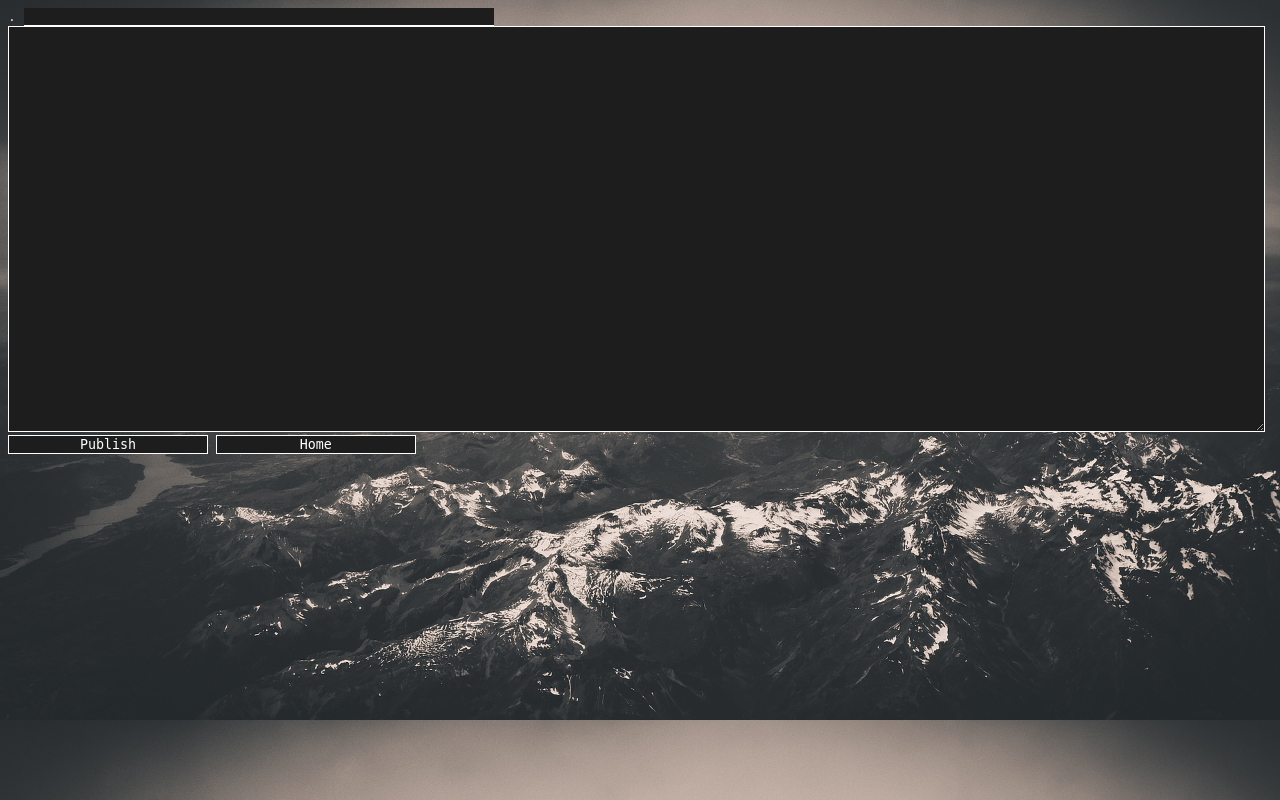
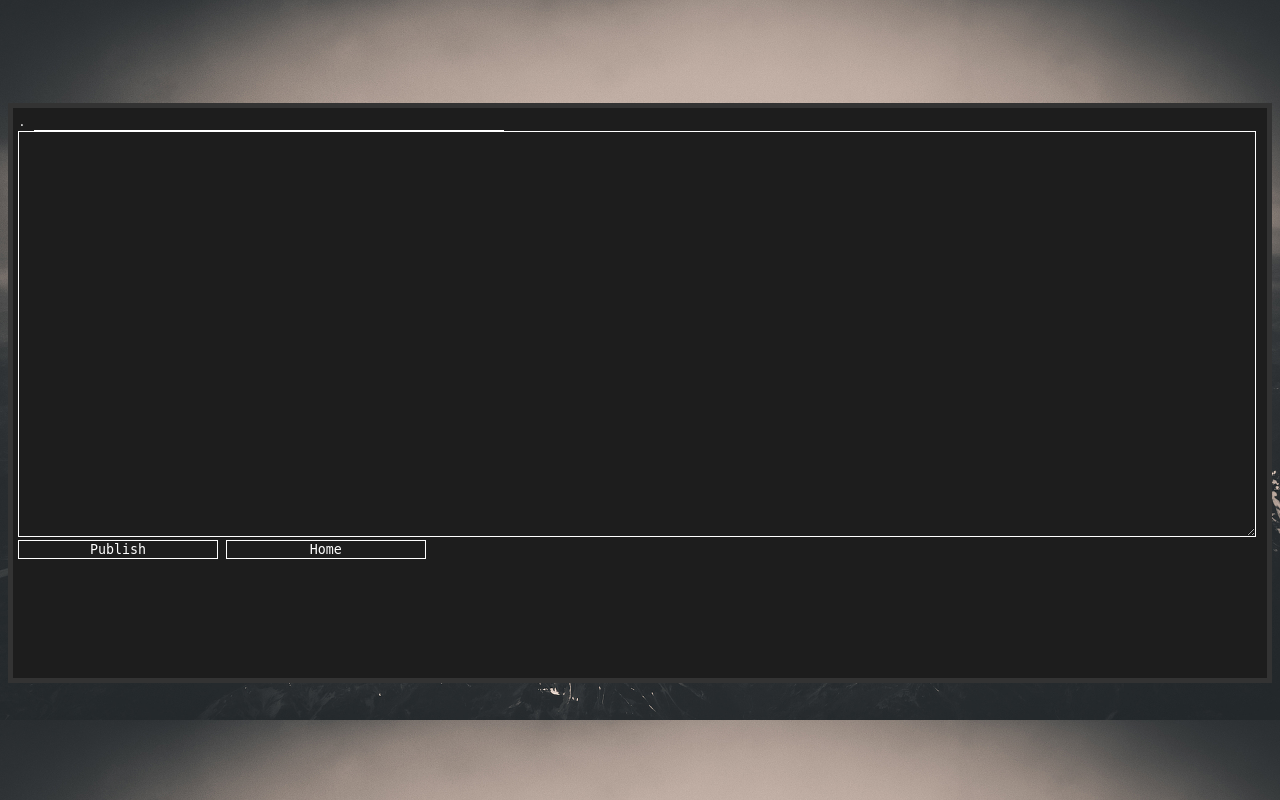
Before and after one commit to scotist/learning-journal-1, a Python web app: template learning_journal/learning_journal/templates/edit.jinja2 in a window 1280 px wide. Run offline with Jinja, Linux system fonts and the light colour scheme; the template is opened without the code that fills it, so the values that code supplies are empty.

Commit message:
Cleaned tags and look in edit template

```diff
--- a/learning_journal/learning_journal/templates/edit.jinja2
+++ b/learning_journal/learning_journal/templates/edit.jinja2
@@ -91,13 +91,17 @@
   <body>
     <div class="container">
       <div class="row">
-      <form action="" method="post">
+        <div class="one column">&nbsp;</div>
+          <div class="ten columns terminal">
             <form action="" method="post">{% if entry %}{{entry.id}}{% endif %}.<input type="hidden" name="id" value="{% if entry %}{{entry.id}}{% endif %}">
               <input type="text" name="title" value="{% if entry %}{{entry.title}}{% endif %}">
               <textarea name="text">{% if entry %}{{entry.text}}{% endif %}</textarea>
               <input type="submit" value="Publish">
               <a href="/"><input type="button" value="Home"></a>
               <br/>
+            </form>
+          </div>
+        </div>
       </div>
     </div>
   </body>
```
Lines whose indentation alone changed are shown as unchanged.
